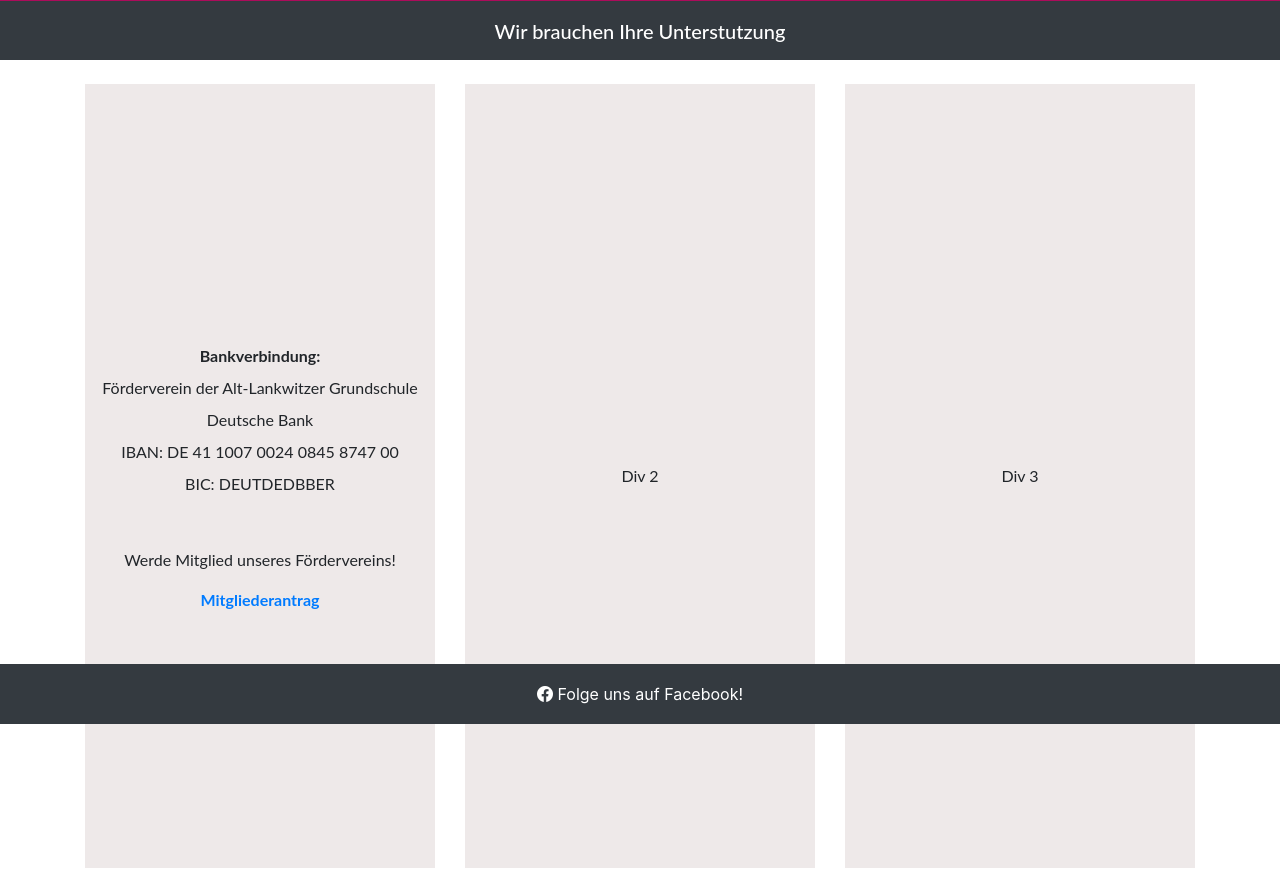
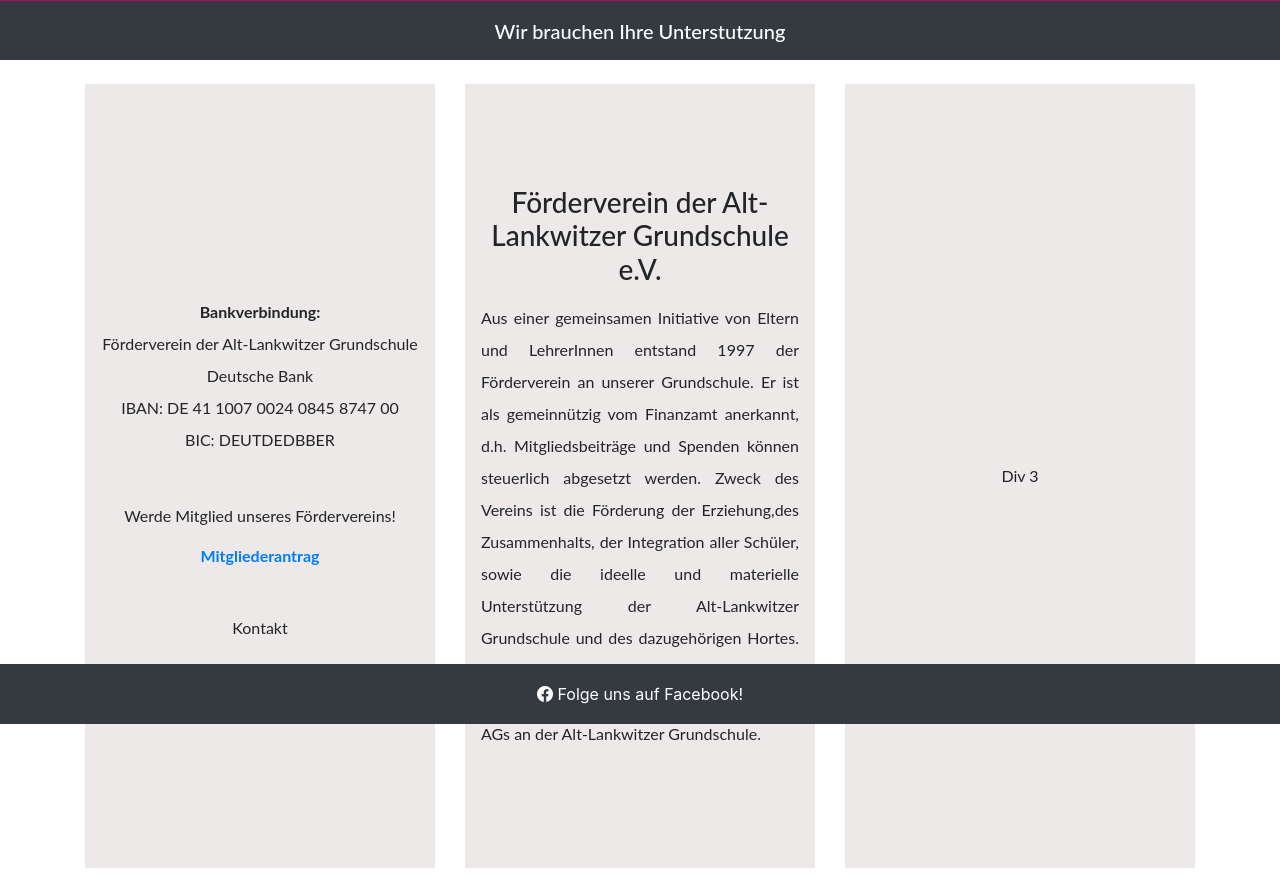
Before and after one commit to VladaAlek/schulverein_lankwitz, a Django app: template Support/templates/Support/support.html in a window 1280 px wide. Shown: the part 76-960 px from the top of the page. Run offline with Django 5.2, Linux system fonts and the light colour scheme; the template is opened without the code that fills it, so the values that code supplies are empty; some libraries are stand-ins or nearby versions.

Commit message:
style: Förderverein div in the Support page

```diff
--- a/Support/static/css/support.css
+++ b/Support/static/css/support.css
@@ -37,6 +37,10 @@ html, body {
   line-height: 2;
 }
 
+.left-align {
+  text-align: justify;
+}
+
 
   /* media queries */
   @media (min-width: 1400px) {
--- a/Support/templates/Support/support.html
+++ b/Support/templates/Support/support.html
@@ -27,17 +27,33 @@
           IBAN: DE 41 1007 0024 0845 8747 00 <br>
           BIC: DEUTDEDBBER
         </div>
-        <div>
+        <div class="mb-5">
           <p>Werde Mitglied unseres Fördervereins!</p>
           <a href="https://wordpress.alt-lankwitzer-grundschule.de/wp-content/uploads/2020/03/2020-Aufnahmeantrag.pdf"
             target="_blank" rel="noopener">
             <strong>Mitgliederantrag</strong>
           </a>
         </div>
+        <div>
+          <p>Kontakt</p>
+        </div>
       </div>
     </div>
     <div class="col-md-6 col-lg-4 mb-3 my-div">
-      <div class="p-3 test-class text-center">Div 2</div>
+      <div class="p-3 test-class text-center">
+        <h3 class="mb-3">Förderverein der Alt-Lankwitzer Grundschule e.V.</h3>
+        <p class="left-align more-space">
+          Aus einer gemeinsamen Initiative von Eltern und LehrerInnen entstand 1997 der Förderverein an unserer
+          Grundschule. Er ist als gemeinnützig vom Finanzamt anerkannt, d.h. Mitgliedsbeiträge und Spenden können
+          steuerlich abgesetzt werden.
+
+          Zweck des Vereins ist die Förderung der Erziehung,des Zusammenhalts, der Integration aller Schüler, sowie die
+          ideelle und materielle Unterstützung der Alt-Lankwitzer Grundschule und des dazugehörigen Hortes.
+
+          Ein Schwerpunkt der finanziellen Unterstützung sind die Aktivitäten der Schul-AGs an der Alt-Lankwitzer
+          Grundschule.
+        </p>
+      </div>
     </div>
     <div class="col-md-6 col-lg-4 mb-3 my-div">
       <div class="p-3 test-class text-center">Div 3</div>
```
